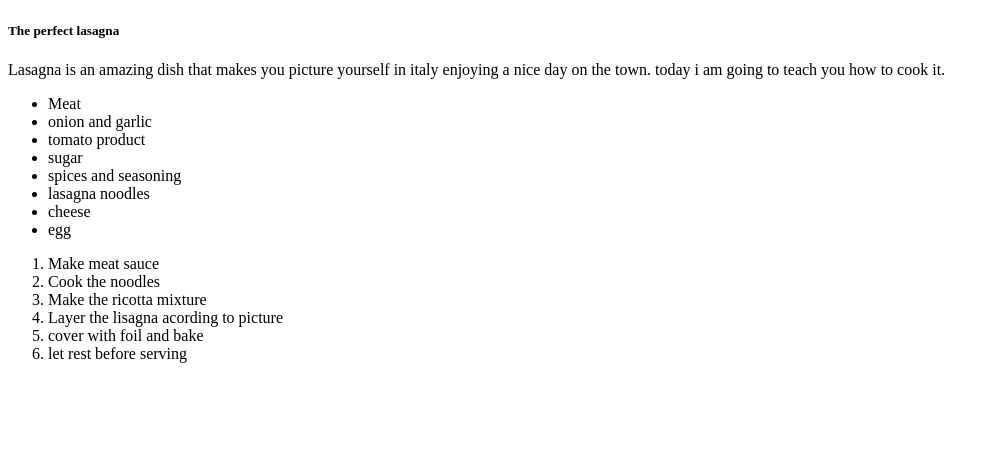
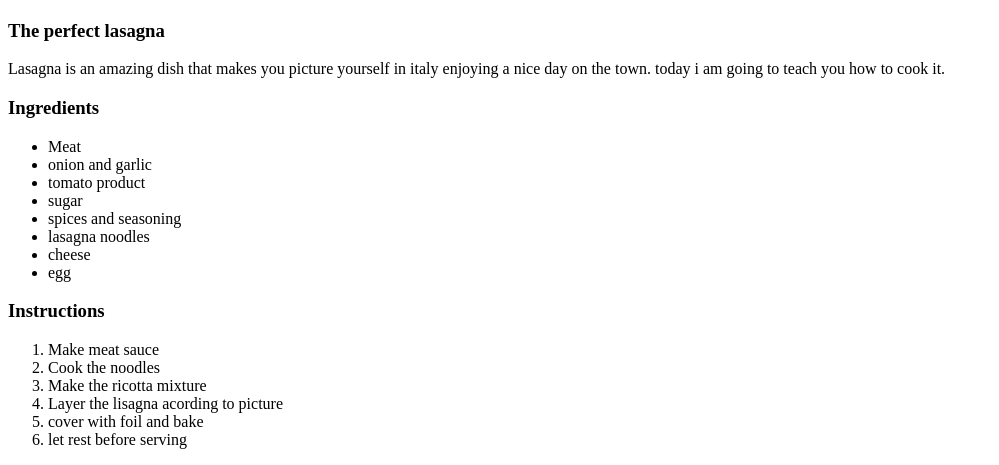
Before and after one commit to deadlykittensgs/hwwp.html, a plain HTML site: page recipes/lasagna.html in a window 1280 px wide. Shown: the part 383-848 px from the top of the page, without its empty margins (0-999 px from the left). Before the commit the page ends 800 px from the top, so only its background shows below. Drawn offline with Linux system fonts and the light colour scheme.

Commit message:
three recipe files added to recipes

```diff
--- a/recipes/lasagna.html
+++ b/recipes/lasagna.html
@@ -14,7 +14,7 @@
 
     <img src="https://www.allrecipes.com/thmb/BKa1OqunLWMkCDJm_3LtxF_Pn88=/282x188/filters:no_upscale():max_bytes(150000):strip_icc():format(webp)/23600-worlds-best-lasagna-DDMFS-4x3-1196-24c5401652934ffb96d3d94bc9fbe2d7.jpg" alt="Cooked lasagna">
 
-    <h5>The perfect lasagna</h5>
+    <h3>The perfect lasagna</h3>
 
     <p>Lasagna is an amazing
         dish that makes you picture yourself in italy enjoying
@@ -22,9 +22,11 @@
         today i am going to teach you how to cook it.</p>
 
 
-<ul>
+
+ <h3>Ingredients</h3>
 
 
+<ul>
 
 <li>Meat</li>
 <li>onion and garlic</li>
@@ -38,6 +40,8 @@
 
 
 </ul>
+
+<h3>Instructions</h3>
 
 <ol>
 <li>Make meat sauce</li>
```
Also changed, not shown: recipes/gyro.html (added), recipes/pbjwbanana.html (added), recipes/pestonoodles.html (added).
